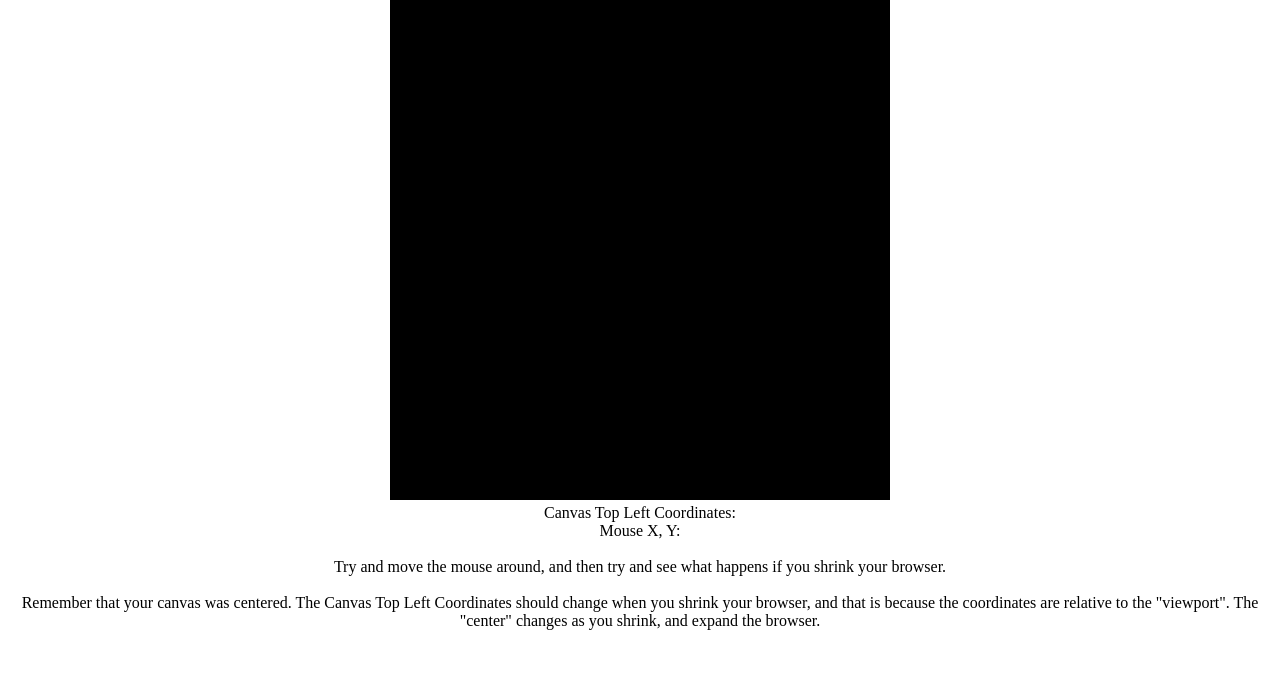
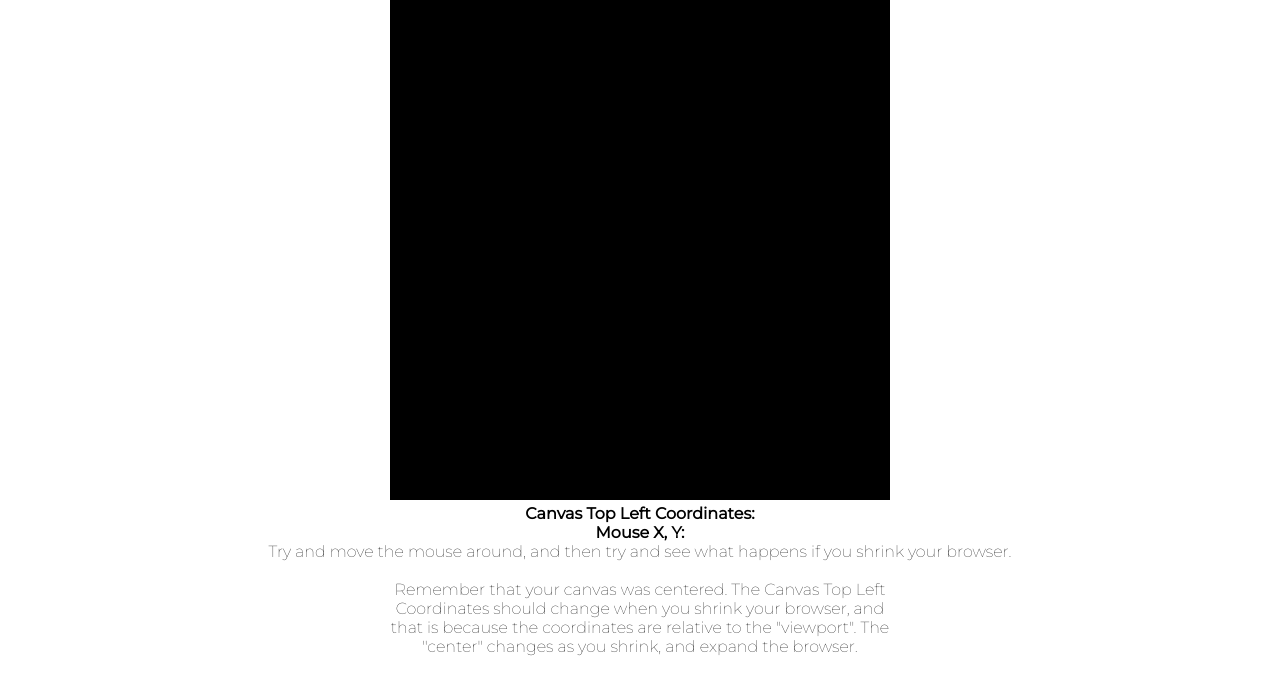
Before and after one commit to PrefaceCoding/canvas-offset, a plain HTML site: page index.html in a window 1280 px wide. Drawn offline with Linux system fonts and the light colour scheme.

Commit message:
Add files via upload

```diff
--- a/index.html
+++ b/index.html
@@ -1,21 +1,27 @@
 <!DOCTYPE html>
 <html>
 <head>
-	<title></title>
+	<title>Canvas Offset</title>
 	<link rel="stylesheet" type="text/css" href="style.css">
 	<script type="text/javascript" src="script.js"></script>
+	<link rel="preconnect" href="https://fonts.gstatic.com">
+	<link href="https://fonts.googleapis.com/css2?family=Montserrat:wght@100;400&display=swap" rel="stylesheet">
 </head>
 <body>
 
 	<canvas id="canvas" width="500px" height="500px"></canvas>
 
 	<div>
-		<p id="canvasx">Canvas Top Left Coordinates: </p>
-		<p id="mousex">Mouse X, Y: </p>
+		<strong id="canvasx">Canvas Top Left Coordinates: </strong>
+		<br>
+		<strong id="mousex">Mouse X, Y: </strong>
 		<br>
 		<p>Try and move the mouse around, and then try and see what happens if you shrink your browser.</p>
 		<br>
-		<p>Remember that your canvas was centered. The Canvas Top Left Coordinates should change when you shrink your browser, and that is because the coordinates are relative to the "viewport". The "center" changes as you shrink, and expand the browser.</p>
+		<div id="description">
+			<p>Remember that your canvas was centered. The Canvas Top Left Coordinates should change when you shrink your browser, and that is because the coordinates are relative to the "viewport". The "center" changes as you shrink, and expand the browser.</p>
+		</div>
+
 
 
 	</div>
--- a/style.css
+++ b/style.css
@@ -2,8 +2,29 @@
 	margin: 0;
 	padding: 0;
 	text-align: center;
+	font-family: 'Montserrat', sans-serif;
 }
 
 canvas {
 	background-color: black;
 }
+
+
+
+#description {
+	width: 100%;
+	display: flex;
+	justify-content: center;
+}
+
+#description p {
+	width: 500px;
+}
+
+p {
+	font-weight: 100;
+}
+
+strong {
+	width: 100%;
+}
```
